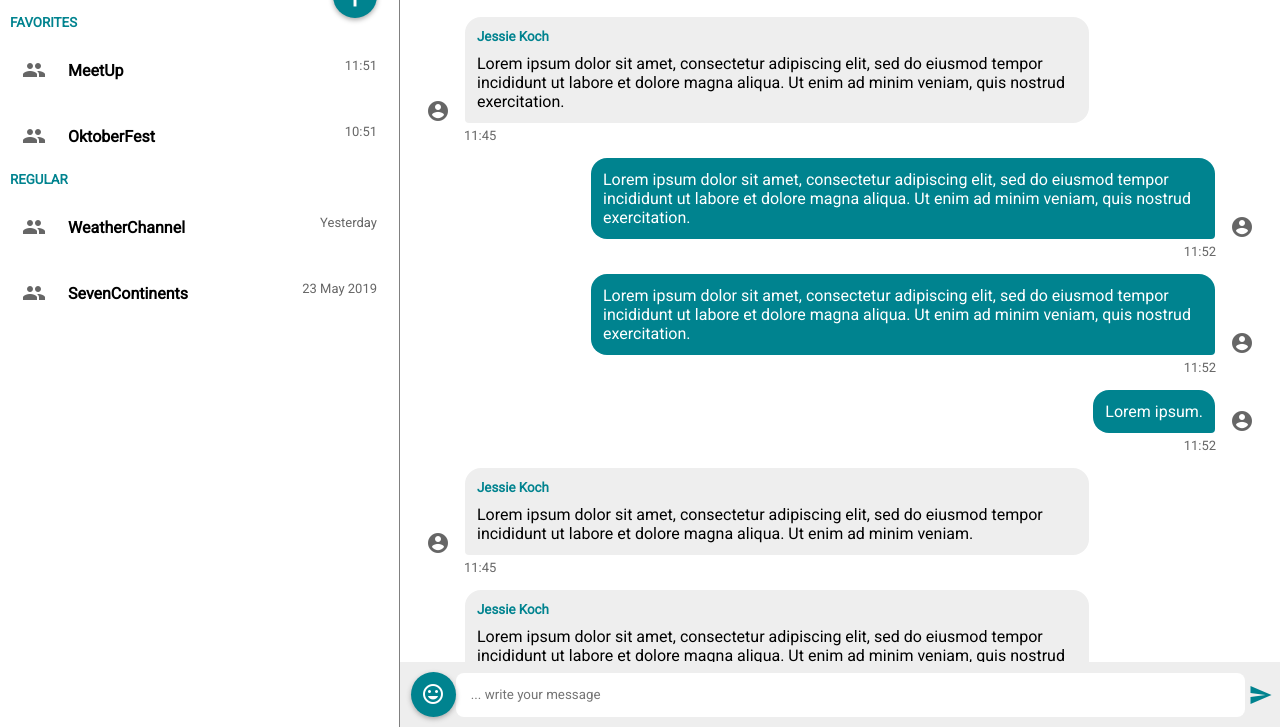
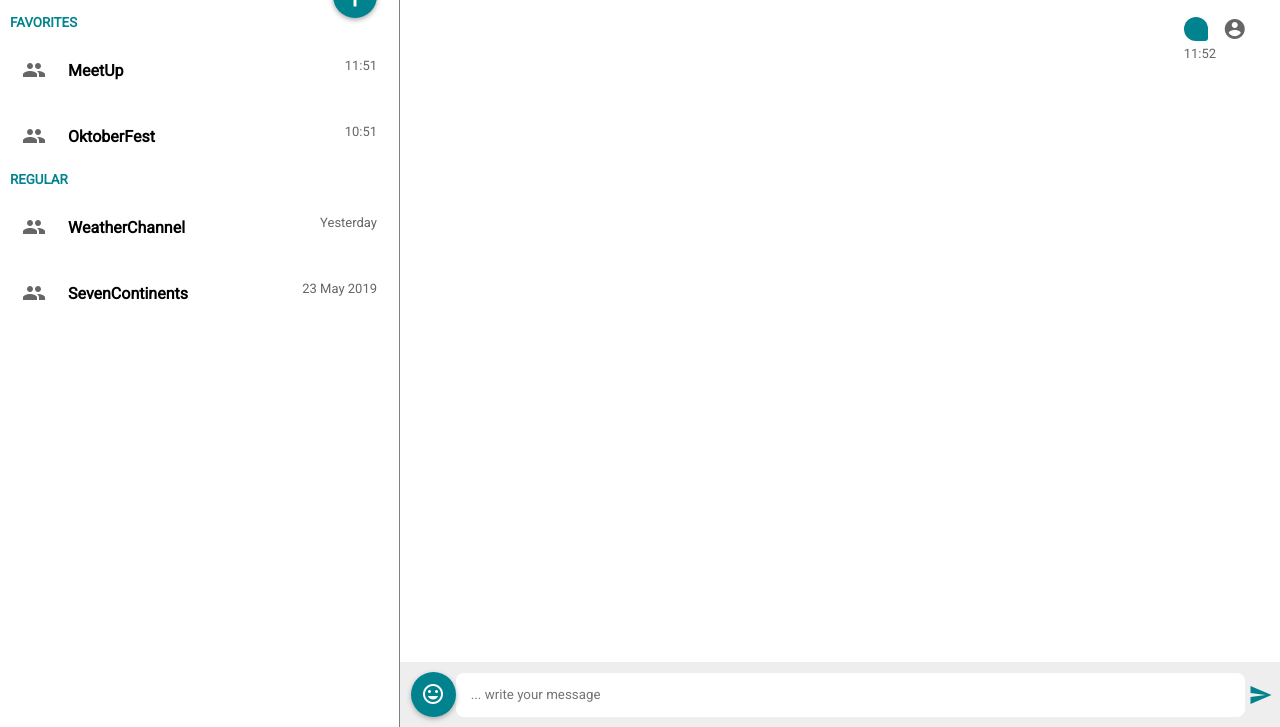
Before and after one commit to Athenkosi-rgb/MessengerApp, a plain HTML site: page index.html in a window 1280 px wide. Both pictures are taken after a click on the link "send". Shown: the part 73-800 px from the top of the page. Drawn offline with Linux system fonts and the light colour scheme.

Commit message:
Week 4 Challenge: Final Attempt

```diff
--- a/index.html
+++ b/index.html
@@ -83,9 +83,11 @@
             <div class="messages">
               <div class="username">Jessie Koch</div>
               <div class="text">
-                Lorem ipsum dolor sit amet, consectetur adipiscing elit, sed do
-                eiusmod tempor incididunt ut labore et dolore magna aliqua. Ut
-                enim ad minim veniam, quis nostrud exercitation.
+                <p>
+                  Lorem ipsum dolor sit amet, consectetur adipiscing elit, sed
+                  do eiusmod tempor incididunt ut labore et dolore magna aliqua.
+                  Ut enim ad minim veniam, quis nostrud exercitation.
+                </p>
               </div>
             </div>
           </div>
@@ -96,9 +98,11 @@
           <div class="message-wrapper">
             <div class="messages">
               <div class="text">
-                Lorem ipsum dolor sit amet, consectetur adipiscing elit, sed do
-                eiusmod tempor incididunt ut labore et dolore magna aliqua. Ut
-                enim ad minim veniam, quis nostrud exercitation.
+                <p>
+                  Lorem ipsum dolor sit amet, consectetur adipiscing elit, sed
+                  do eiusmod tempor incididunt ut labore et dolore magna aliqua.
+                  Ut enim ad minim veniam, quis nostrud exercitation.
+                </p>
               </div>
             </div>
             <i class="material-icons chat-icon">account_circle</i>
@@ -108,9 +112,11 @@
           <div class="message-wrapper">
             <div class="messages">
               <div class="text">
-                Lorem ipsum dolor sit amet, consectetur adipiscing elit, sed do
-                eiusmod tempor incididunt ut labore et dolore magna aliqua. Ut
-                enim ad minim veniam, quis nostrud exercitation.
+                <p>
+                  Lorem ipsum dolor sit amet, consectetur adipiscing elit, sed
+                  do eiusmod tempor incididunt ut labore et dolore magna aliqua.
+                  Ut enim ad minim veniam, quis nostrud exercitation.
+                </p>
               </div>
             </div>
             <i class="material-icons chat-icon">account_circle</i>
@@ -134,9 +140,11 @@
             <div class="messages">
               <div class="username">Jessie Koch</div>
               <div class="text">
-                Lorem ipsum dolor sit amet, consectetur adipiscing elit, sed do
-                eiusmod tempor incididunt ut labore et dolore magna aliqua. Ut
-                enim ad minim veniam.
+                <p>
+                  Lorem ipsum dolor sit amet, consectetur adipiscing elit, sed
+                  do eiusmod tempor incididunt ut labore et dolore magna aliqua.
+                  Ut enim ad minim veniam.
+                </p>
               </div>
             </div>
           </div>
@@ -147,10 +155,12 @@
             <div class="messages">
               <div class="username">Jessie Koch</div>
               <div class="text">
-                Lorem ipsum dolor sit amet, consectetur adipiscing elit, sed do
-                eiusmod tempor incididunt ut labore et dolore magna aliqua. Ut
-                enim ad minim veniam, quis nostrud exercitation ullamco laboris
-                nisi ut aliquip ex ea commodo consequat.
+                <p>
+                  Lorem ipsum dolor sit amet, consectetur adipiscing elit, sed
+                  do eiusmod tempor incididunt ut labore et dolore magna aliqua.
+                  Ut enim ad minim veniam, quis nostrud exercitation ullamco
+                  laboris nisi ut aliquip ex ea commodo consequat.
+                </p>
               </div>
             </div>
           </div>
@@ -160,7 +170,7 @@
             <i class="material-icons chat-icon">account_circle</i>
             <div class="messages">
               <div class="username">Jessie Koch</div>
-              <div class="text">Lorem ipsum.</div>
+              <div class="text"><p>Lorem ipsum.</p></div>
             </div>
           </div>
           <div class="timestamp">11:45</div>
@@ -169,7 +179,7 @@
         <div class="outgoing">
           <div class="message-wrapper">
             <div class="messages">
-              <div class="text">Lorem ipsum.</div>
+              <div class="text"><p>Lorem ipsum.</p></div>
             </div>
             <i class="material-icons chat-icon">account_circle</i>
           </div>
@@ -187,7 +197,12 @@
           maxlength="500"
           placeholder="... write your message"
         />
-        <a class="material-icons button" id="send-button">send</a>
+        <a
+          class="material-icons button"
+          id="send-button"
+          onclick="sendMessage()"
+          >send</a
+        >
       </div>
       <div class="divider"></div>
     </section>
--- a/js/main.js
+++ b/js/main.js
@@ -1,24 +1,24 @@
 console.log("App is alive");
+//============================================================================================GLOBAL VARIABLES==============================================================================================
 
 let selectedChannel = channel1;
+
 //============================================================================================CUSTOM FUNCTIONS==============================================================================================
 
+//============================================================================================SWITCH CHANNEL==============================================================================================
+
 function switchChannel(channel) /*channel we want to highlight.*/ {
-  console.log(channel.name);
-
   console.log(` current channel = "${channel.name}"`); // log the name of the selected channel to the console log.
-
   document.getElementById(selectedChannel.id).classList.remove("selected"); //remove the selectedChannel
-  console.log(`"selected" class removed from "${selectedChannel.name}"`);
-
+  //   console.log(`"selected" class removed from "${selectedChannel.name}"`);
   document.getElementById(channel.id).classList.add("selected"); //add the “selected” class to the new channel.
-
   selectedChannel = channel;
-  console.log(`"selected" class added to "${channel.name}"`);
-  console.log(`"selectedChannel" now equals to "${selectedChannel.name}"`);
-
+  //   console.log(`"selected" class added to "${channel.name}"`);
+  //   console.log(`"selectedChannel" now equals to "${selectedChannel.name}"`);
   showHeader();
 }
+
+//============================================================================================SHOW HEADER==============================================================================================
 
 function showHeader() {
   console.log("showHeader Function called");
@@ -27,3 +27,32 @@ function showHeader() {
   document.getElementById("favorite-button").innerHTML =
     selectedChannel.favorite ? "favorite" : "favorite_border";
 }
+
+//============================================================================================SEND MESSAGE==============================================================================================
+
+function sendMessage() {
+  let messageId = document.getElementById("message-input");
+  let messageText = messageId.value; // Assign the value of the message input to the variable 'messageText'
+  console.log(messageText); // Make sure the message text is logged into the console.
+
+  let messageString;
+  messageString = `
+     <div class="outgoing">
+        <div class="message-wrapper">
+           <div class="messages">
+              <div class="text"><p>${messageText}</p></div>
+            </div>
+          <i class="material-icons chat-icon">account_circle</i>
+        </div>
+        <div class="timestamp">11:52</div>
+     </div>`;
+
+  document.getElementById("chat-area").innerHTML = messageString; // Now we just have to make sure that our message gets actually displayed in our message area.
+
+  messageId.value = ``; // We now want to clear our input field after our message was sent.
+}
+
+//================================================================================================END===============================================================================================
+
+// 8. Save your work
+// Do not forget to save your work! You will build upon your code in the next implementation challenge.
```
